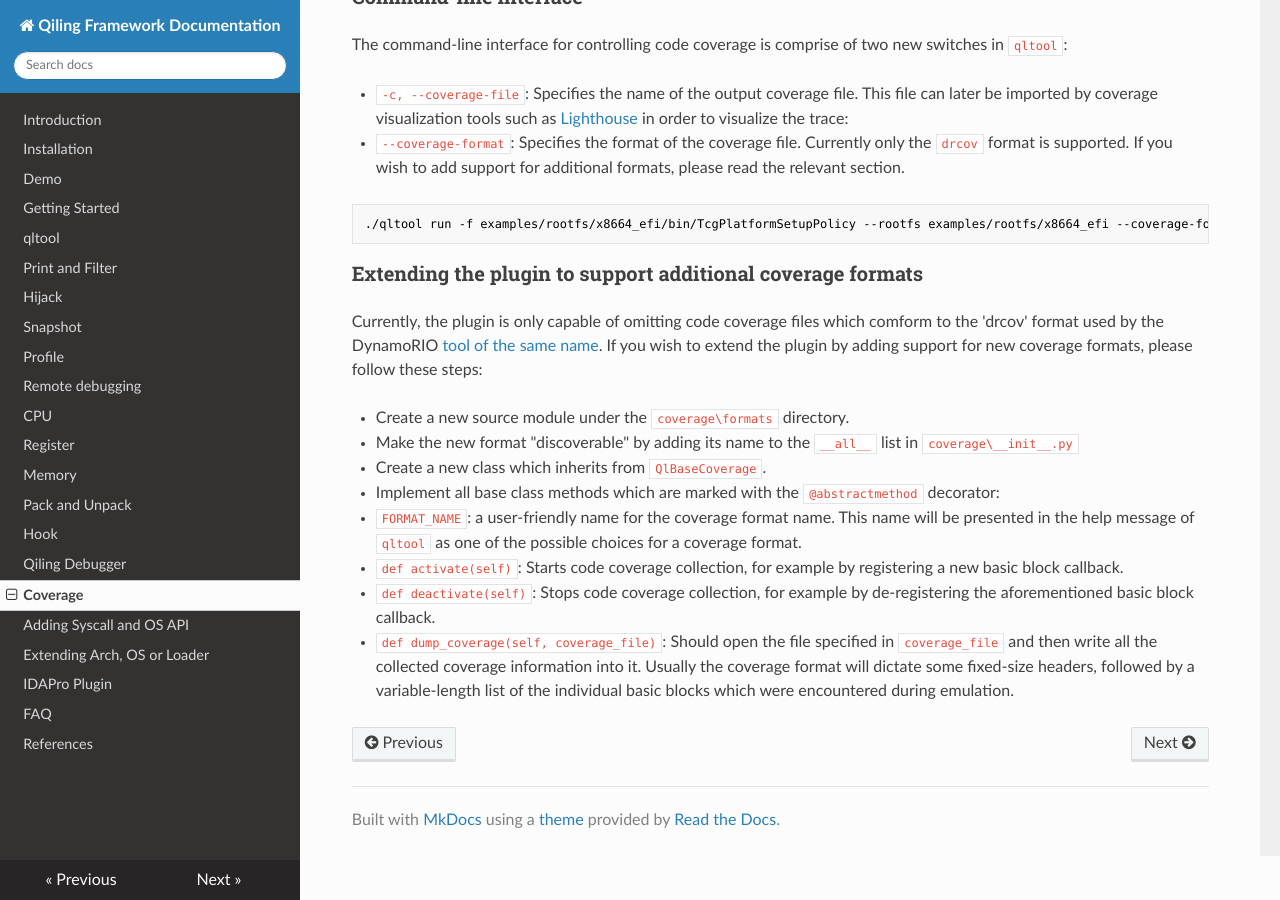
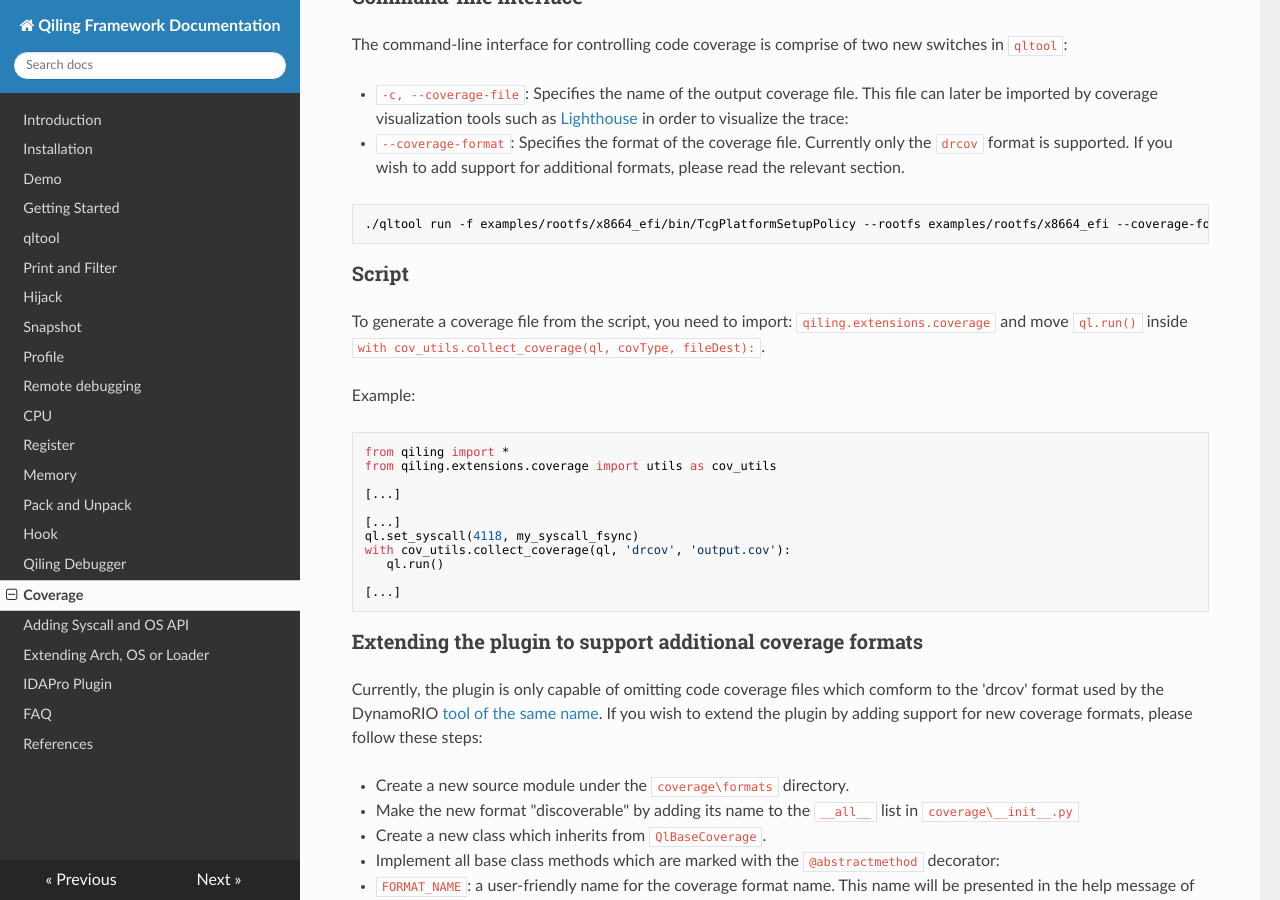
Before and after one commit to qilingframework/rtfd.io, an MkDocs documentation site: the page built from docs/coverage.md, in a window 1280 px wide and 900 px high, scrolled down 738 px. Built offline with MkDocs 1.6.1, drawn with Linux system fonts in a browser that asks for light colours; nearby versions of some CDN libraries.

Commit message:
Added coverage for scripts inside coverage.md.

````diff
--- a/docs/coverage.md
+++ b/docs/coverage.md
@@ -20,6 +20,27 @@ The command-line interface for controlling code coverage is comprise of two new
 ./qltool run -f examples/rootfs/x8664_efi/bin/TcgPlatformSetupPolicy --rootfs examples/rootfs/x8664_efi --coverage-format drcov --coverage-file TcgPlatformSetupPolicy.cov
 ```
 
+### Script
+
+To generate a coverage file from the script, you need to import:
+`qiling.extensions.coverage` and move `ql.run()` inside
+` with cov_utils.collect_coverage(ql, covType, fileDest):`.
+
+Example:
+```python
+from qiling import *
+from qiling.extensions.coverage import utils as cov_utils
+
+[...]
+
+[...]
+ql.set_syscall(4118, my_syscall_fsync)
+with cov_utils.collect_coverage(ql, 'drcov', 'output.cov'):
+   ql.run()
+
+[...]
+```
+
 ### Extending the plugin to support additional coverage formats
 
 Currently, the plugin is only capable of omitting code coverage files which comform to the 'drcov' format used by the DynamoRIO [tool of the same name](https://dynamorio.org/dynamorio_docs/page_drcov.html).
````
